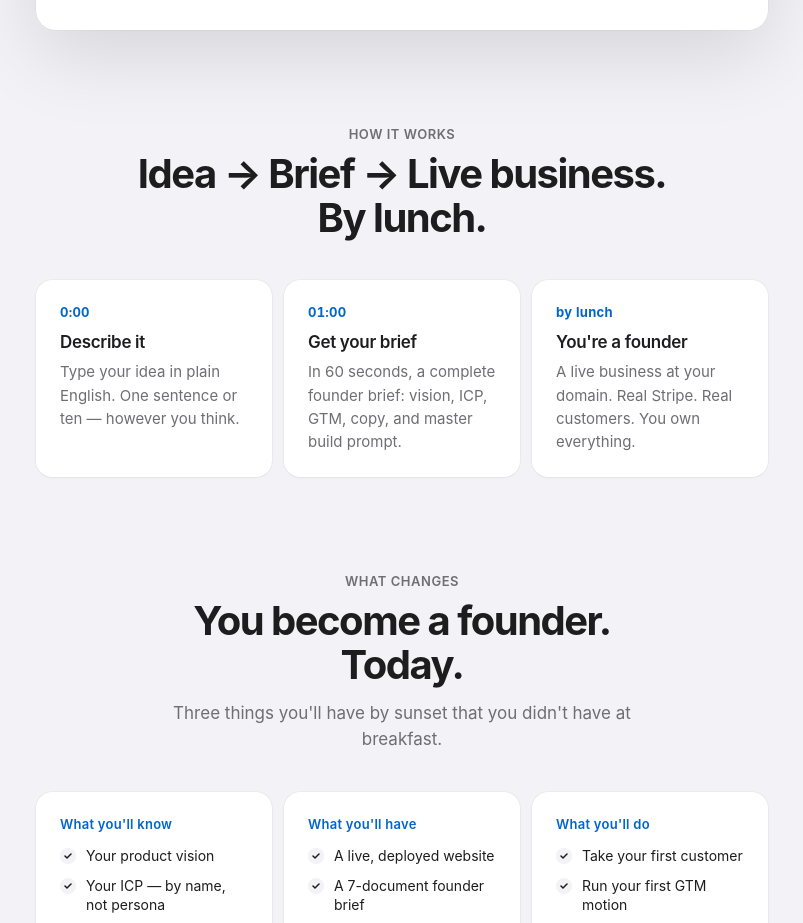
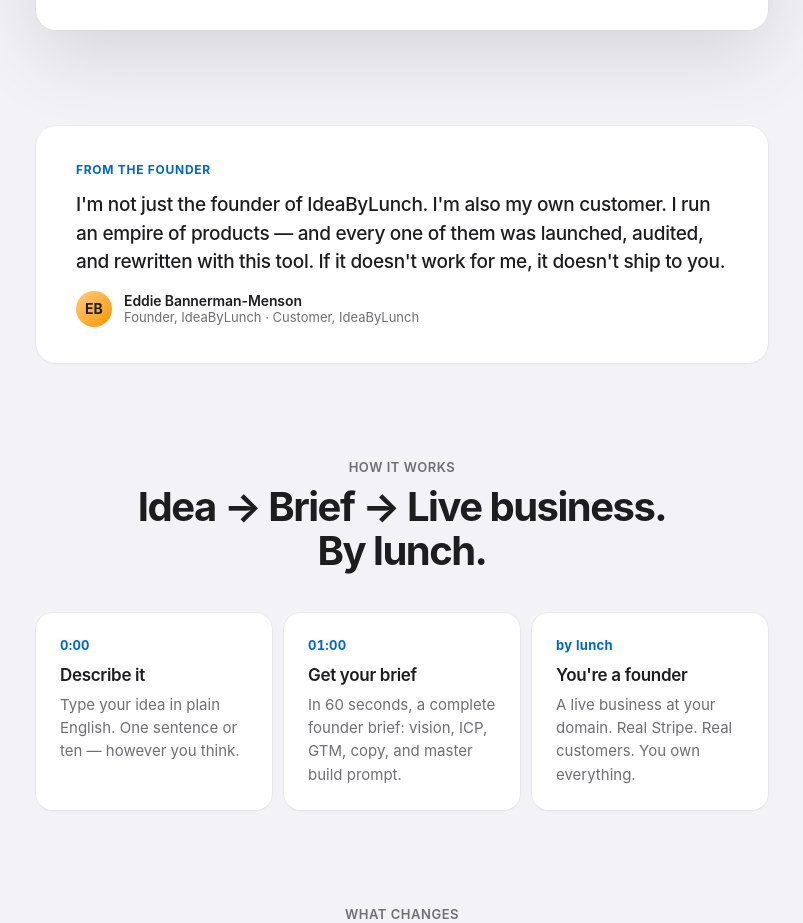
Before and after one commit to Eddiebm/lunch2idea, a Next.js app: page / in a window 1280 px wide. Shown: the part 1166-2089 px from the top of the page, without its empty margins (238-1041 px from the left). Built offline with nearby package versions, Linux system fonts and the light colour scheme; no server answers.

Commit message:
feat: founder dogfooding section on homepage

```diff
--- a/app/page.tsx
+++ b/app/page.tsx
@@ -225,6 +225,23 @@
           </div>
         </div>
 
+        {/* Founder's note — dogfooding signal */}
+        <div style={{ maxWidth: 780, margin: '0 auto 96px', padding: '0 24px' }}>
+          <div style={{ background: '#FFFFFF', borderRadius: 20, padding: '36px 40px', boxShadow: '0 1px 3px rgba(0,0,0,.04), 0 0 0 0.5px rgba(0,0,0,.06)' }}>
+            <div style={{ fontSize: 12, fontWeight: 700, color: '#0066CC', letterSpacing: '.06em', textTransform: 'uppercase', marginBottom: 14 }}>From the founder</div>
+            <p style={{ fontSize: 19, fontWeight: 500, color: '#1D1D1F', lineHeight: 1.5, letterSpacing: '-.3px', margin: '0 0 14px' }}>
+              I&apos;m not just the founder of IdeaByLunch. I&apos;m also my own customer. I run an empire of products — and every one of them was launched, audited, and rewritten with this tool. If it doesn&apos;t work for me, it doesn&apos;t ship to you.
+            </p>
+            <div style={{ display: 'flex', alignItems: 'center', gap: 12 }}>
+              <div style={{ width: 36, height: 36, borderRadius: '50%', background: 'linear-gradient(135deg, #FFCC80, #FF9500)', display: 'flex', alignItems: 'center', justifyContent: 'center', color: '#1D1D1F', fontSize: 14, fontWeight: 700 }}>EB</div>
+              <div>
+                <div style={{ fontSize: 14, fontWeight: 600, color: '#1D1D1F', letterSpacing: '-.1px' }}>Eddie Bannerman-Menson</div>
+                <div style={{ fontSize: 13, color: '#6E6E73' }}>Founder, IdeaByLunch · Customer, IdeaByLunch</div>
+              </div>
+            </div>
+          </div>
+        </div>
+
         {/* The transformation — time-stamped */}
         <div id="how" style={{ maxWidth: 780, margin: '0 auto 96px', padding: '0 24px' }}>
           <div style={{ textAlign: 'center', marginBottom: 40 }}>
```
